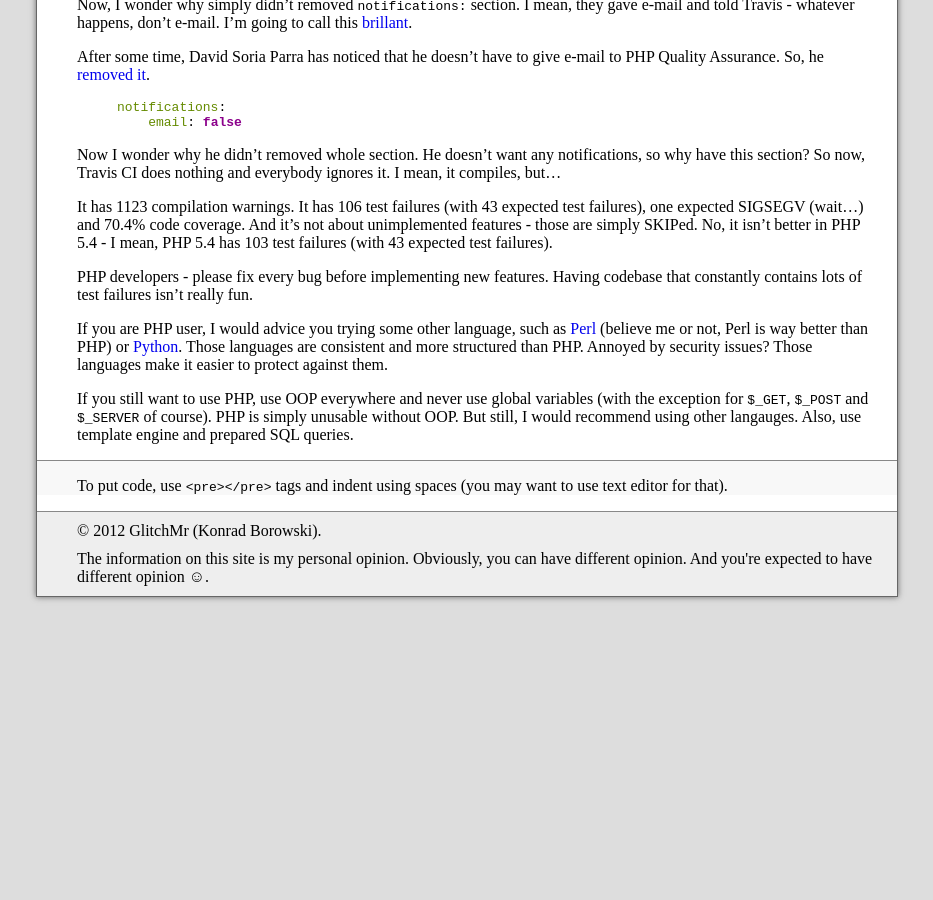
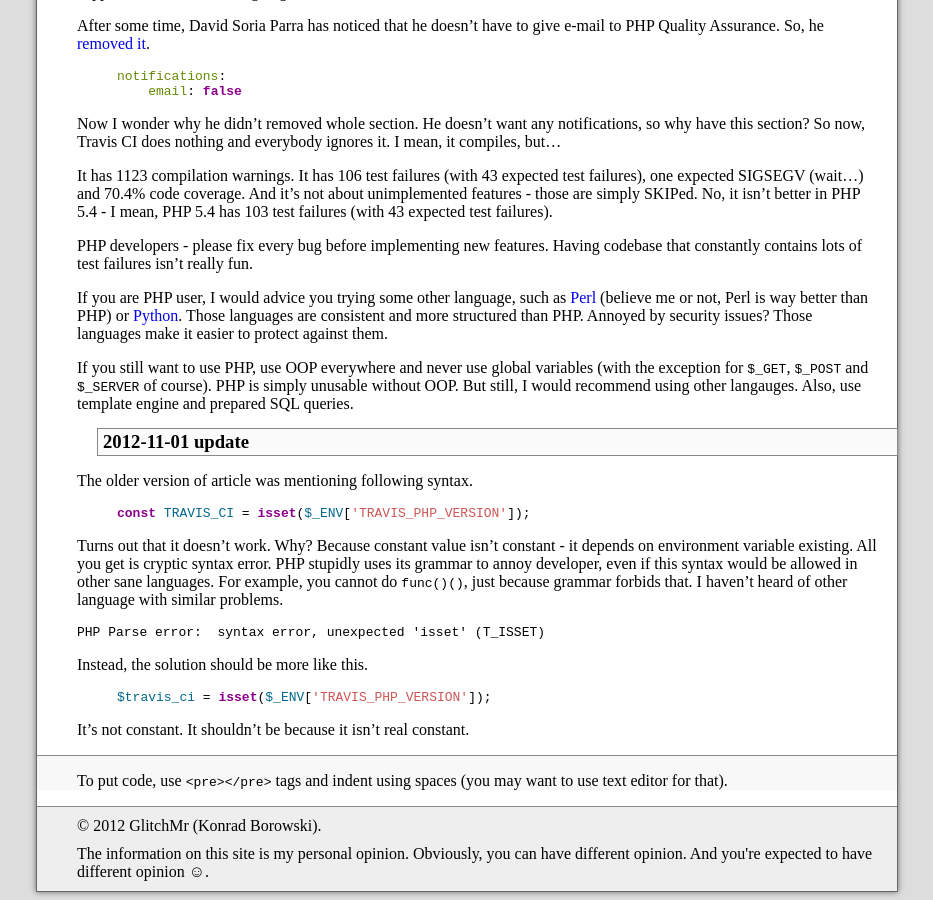
Before and after one commit to KamilaBorowska/old-xfix.github.io, a Jekyll site: the page built from _posts/2012-10-21-travis-add-and-forget.md, in a window 1280 px wide and 900 px high, scrolled down 1452 px. Shown: the whole window, without its empty margins (173-1106 px from the left). Built offline with Jekyll 4.4.1, drawn with Linux system fonts in a browser that asks for light colours; comment, search, counter and statistics services are not loaded; before the commit the page ends 2057 px from its top, so only the background shows below that; some of the changed text lies outside the part shown.

Commit message:
Update to Travis - add and forget article

```diff
--- a/_posts/2012-10-21-travis-add-and-forget.md
+++ b/_posts/2012-10-21-travis-add-and-forget.md
@@ -71,11 +71,7 @@
 define('TRAVIS_CI', isset($_ENV['TRAVIS_PHP_VERSION']));
 {% endhighlight %}
 
-Or even like this:
-
-{% highlight php startinline %}
-const TRAVIS_CI = isset($_ENV['TRAVIS_PHP_VERSION']);
-{% endhighlight %}
+But good design should avoid dynamic constants.
 
 Anyway, Davey Shafik has changed `!!` into `(bool)`... hey, hasn't
 David Soria Parra said him to use `(boolean)`... check. Those PHP
@@ -158,6 +154,30 @@
 recommend using other langauges. Also, use template engine and prepared
 SQL queries.
 
+### 2012-11-01 update
+The older version of article was mentioning following syntax.
+
+{% highlight php startinline %}
+const TRAVIS_CI = isset($_ENV['TRAVIS_PHP_VERSION']);
+{% endhighlight %}
+
+Turns out that it doesn't work. Why? Because constant value isn't
+constant - it depends on environment variable existing. All you get is
+cryptic syntax error. PHP stupidly uses its grammar to annoy developer,
+even if this syntax would be allowed in other sane languages. For
+example, you cannot do `func()()`, just because grammar forbids that.
+I haven't heard of other language with similar problems.
+
+    PHP Parse error:  syntax error, unexpected 'isset' (T_ISSET)
+
+Instead, the solution should be more like this.
+
+{% highlight php startinline %}
+$travis_ci = isset($_ENV['TRAVIS_PHP_VERSION']);
+{% endhighlight %}
+
+It's not constant. It shouldn't be because it isn't real constant.
+
 [1]: http://use.perl.org/use.perl.org/_Aristotle/journal/33448.html "use Perl: The blind leading the blind"
 [2]: http://me.veekun.com/blog/2012/04/09/php-a-fractal-of-bad-design/ "fuzzy notepad: PHP: a fractal of bad design"
 [Davey Shafik]: https://github.com/dshafik "GitHub: dshafik"
```
